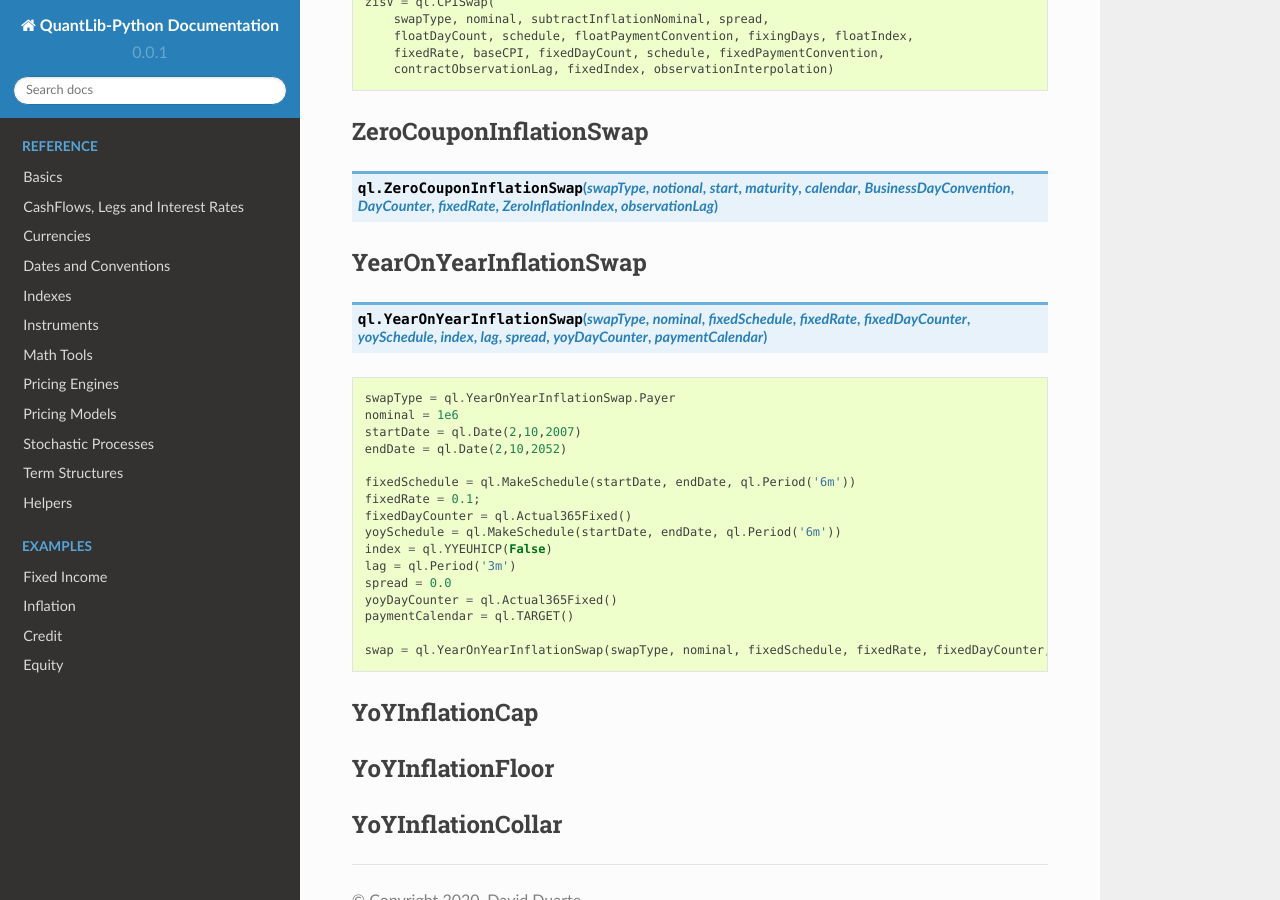
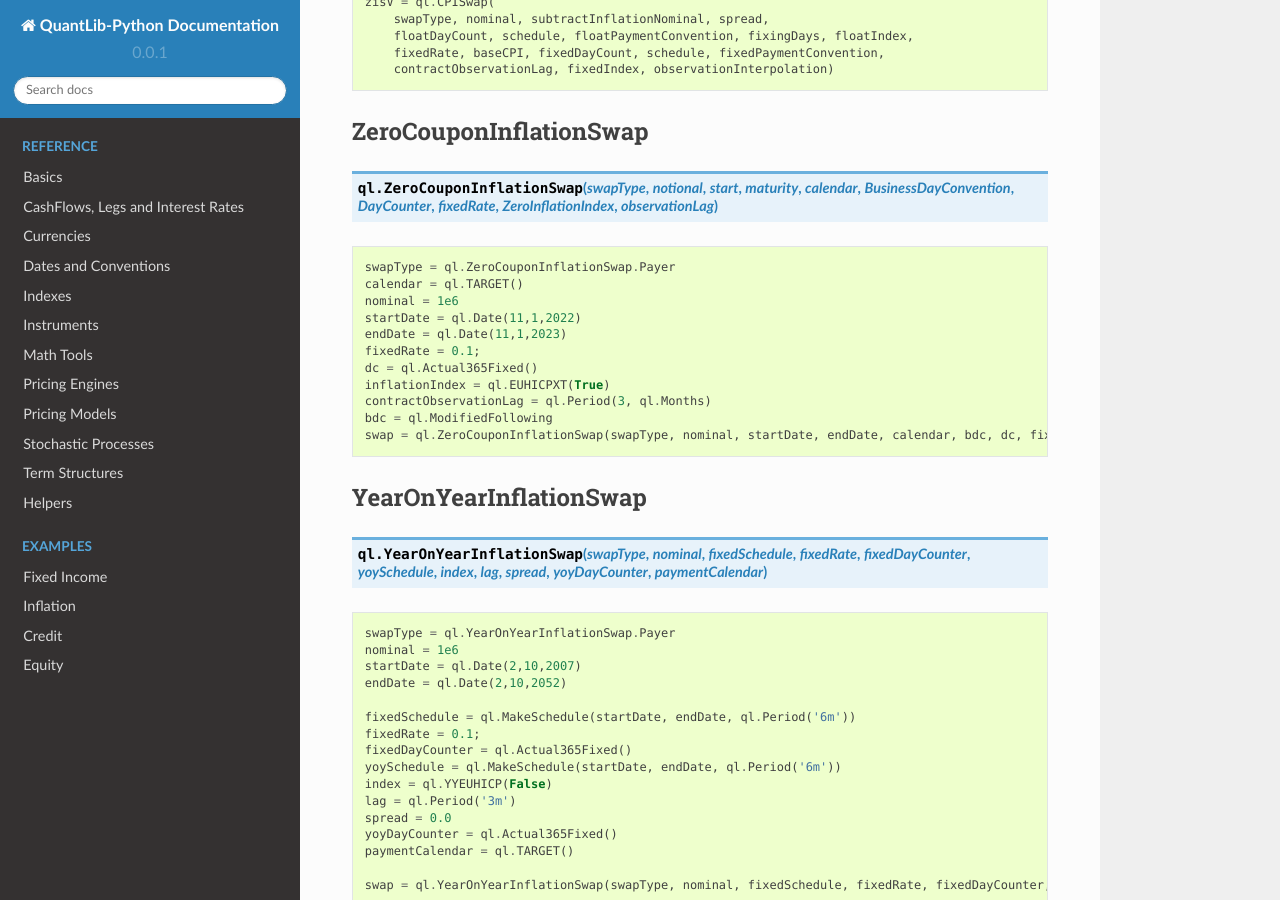
Before and after one commit to nhaga/QuantLib-Python-Docs, a Sphinx documentation site: the page built from docs/instruments/inflation.rst, in a window 1280 px wide and 900 px high, scrolled down 1315 px. Built offline with Sphinx 7.4.7 and the Read the Docs theme 2.0.0, drawn with Linux system fonts in a browser that asks for light colours; formulas are drawn with MathJax 3.

Commit message:
added ZeroCouponInflationSwap example

```diff
--- a/docs/instruments/inflation.rst
+++ b/docs/instruments/inflation.rst
@@ -78,6 +78,21 @@
 
 .. function:: ql.ZeroCouponInflationSwap(swapType, notional, start, maturity, calendar, BusinessDayConvention, DayCounter, fixedRate, ZeroInflationIndex, observationLag)
 
+.. code-block:: python
+
+
+  swapType = ql.ZeroCouponInflationSwap.Payer
+  calendar = ql.TARGET()
+  nominal = 1e6
+  startDate = ql.Date(11,1,2022)
+  endDate = ql.Date(11,1,2023)
+  fixedRate = 0.1;
+  dc = ql.Actual365Fixed()
+  inflationIndex = ql.EUHICPXT(True)
+  contractObservationLag = ql.Period(3, ql.Months)
+  bdc = ql.ModifiedFollowing
+  swap = ql.ZeroCouponInflationSwap(swapType, nominal, startDate, endDate, calendar, bdc, dc, fixedRate, inflationIndex, contractObservationLag)
+
 
 YearOnYearInflationSwap
 ***********************
```
